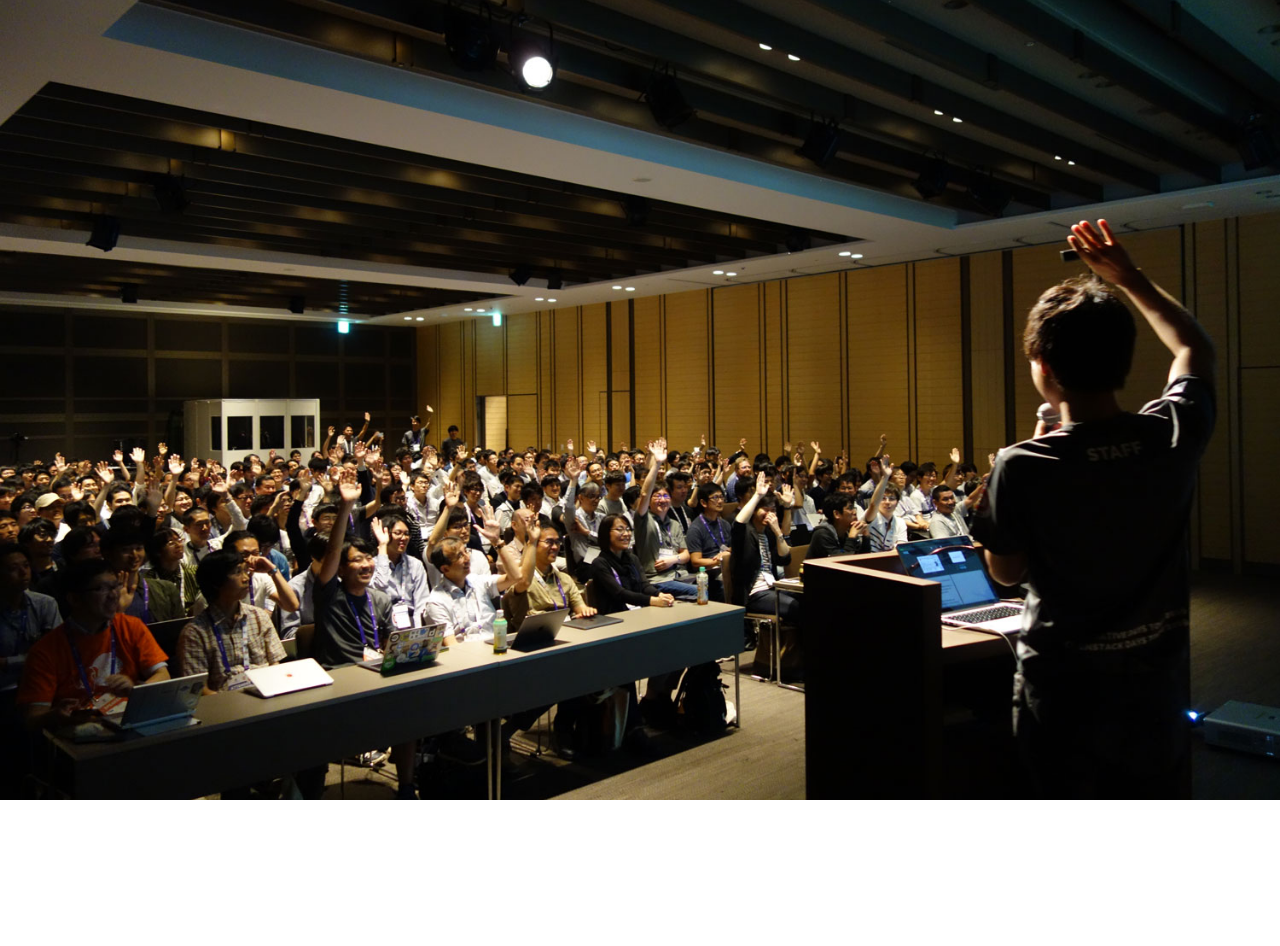
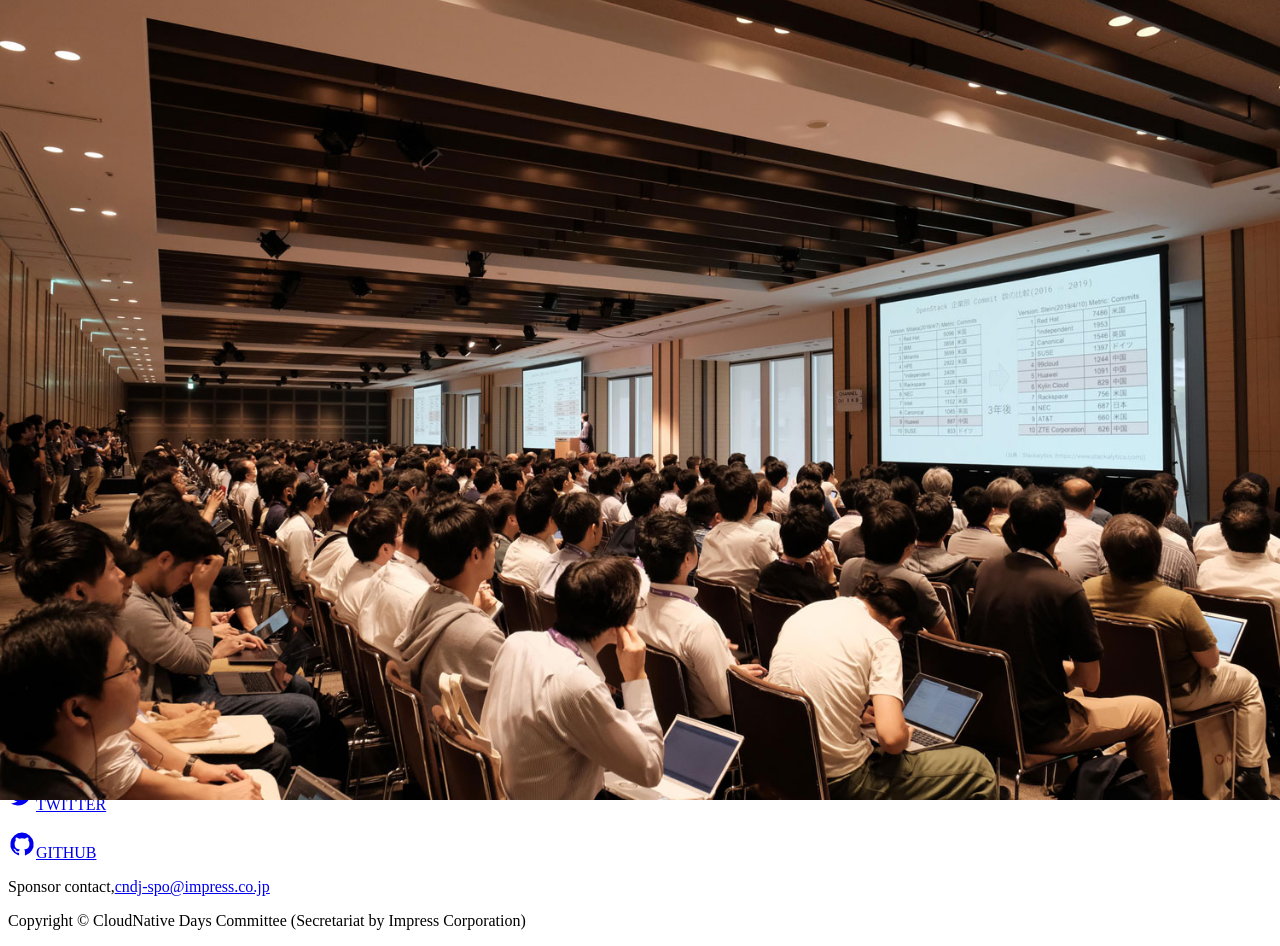
Before and after one commit to cloudnativedaysjp/website, a Next.js app: page / in a window 1280 px wide. Shown: the top 946 px of the page. Before the commit the page ends 800 px from the top, so only its background shows below. Built offline with nearby package versions, Linux system fonts and the light colour scheme.

Commit message:
add previousEventSection, contactSection

```diff
--- a/src/components/page/Lp2021/Lp2021.tsx
+++ b/src/components/page/Lp2021/Lp2021.tsx
@@ -14,7 +14,7 @@ export const Lp2021: React.FC = () => {
       </Head>
       <header></header>
       <section
-        id="sec-1"
+        id="sec-header-image"
         className="relative h-section flex justify-center items-center"
       >
         <Image
@@ -36,7 +36,7 @@ export const Lp2021: React.FC = () => {
           </a>
           <div className="pt-6">
             <a
-              href="#sec-2"
+              href="#sec-about"
               className="text-white w-14 h-14 flex justify-center items-center border-2 border-solid border-white rounded-full"
             >
               <KeyboardArrowDownIcon fontSize="large" />
@@ -45,7 +45,7 @@ export const Lp2021: React.FC = () => {
         </div>
       </section>
       <section
-        id="sec-2"
+        id="sec-about"
         className="bg-lp2021 flex justify-center items-center"
       >
         <div className="text-white w-180 py-48 text-center">
@@ -68,7 +68,7 @@ export const Lp2021: React.FC = () => {
         </div>
       </section>
       <section
-        id="sec-3"
+        id="sec-upcoming"
         className="relative h-140 flex justify-center items-center"
       >
         <Image
@@ -80,15 +80,132 @@ export const Lp2021: React.FC = () => {
           <h1 className="text-white text-3xl text-shadow-lg font-bold">
             Upcoming events
           </h1>
-          <span className="text-lg font-serif">
+          <p className="text-lg font-serif">
             <a
               href="https://event.cloudnativedays.jp/cndo2021"
-              className="text-green-400"
+              className="text-green-400 hover:text-green-600 transition-all"
             >
               CloudNative Days Spring 2021 ONLINE
             </a>
             <span className="text-white"> @ Online, March 11-12, 2021</span>
-          </span>
+          </p>
+        </div>
+      </section>
+      <section
+        id="sec-previous"
+        className="bg-lp2021 flex justify-center items-center"
+      >
+        <div className="text-white w-180 py-48 text-center">
+          <h1 className="text-white text-3xl font-bold">Previous events</h1>
+          <p className="pt-8 text-lg font-serif">See You Next Year!👋</p>
+          <p className="pt-8 text-lg font-serif">
+            <a
+              href="https://cndt2020.cloudnativedays.jp/"
+              className="text-green-400 hover:text-green-600 transition-all"
+            >
+              CloudNative Days Tokyo 2020
+            </a>
+            <span className="text-white"> @ Online, September 8-9, 2020</span>
+          </p>
+          <p className="pt-8 text-lg font-serif">
+            <a
+              href="https://cloudnativedays.jp/cndf2019/"
+              className="text-green-400 hover:text-green-600 transition-all"
+            >
+              CloudNative Days Fukuoka 2019
+            </a>
+            <span className="text-white"> @ ACROS Fukuoka, April 16, 2019</span>
+          </p>
+          <p className="pt-8 text-lg font-serif">
+            <a
+              href="https://cloudnativedays.jp/cndt2019/"
+              className="text-green-400 hover:text-green-600 transition-all"
+            >
+              CloudNative Days Tokyo 2019
+            </a>
+            <span className="text-white"> / </span>
+            <a
+              href="https://openstackdays.com/"
+              className="text-green-400 hover:text-green-600 transition-all"
+            >
+              OpenStack Days Tokyo 2019
+            </a>
+            <span className="text-white">
+              {' '}
+              @ Toranomon Hills Forum, July 22-23, 2019
+            </span>
+          </p>
+          <p className="pt-8 text-lg font-serif">
+            <a
+              href="https://cloudnativedays.jp/cndk2019/"
+              className="text-green-400 hover:text-green-600 transition-all"
+            >
+              CloudNative Days Kansai 2019
+            </a>
+            <span className="text-white">
+              {' '}
+              @ Congrès Convention Center, November 27-28, 2019
+            </span>
+          </p>
+        </div>
+      </section>
+      <section
+        id="sec-contact"
+        className="relative h-180 flex justify-center items-center"
+      >
+        <Image
+          src="/images/lp2021/section4-bg.jpeg"
+          layout="fill"
+          objectFit="cover"
+        />
+        <div className="relative flex items-center justify-between flex-col w-180 h-48 bg-blue-1000 bg-opacity-50">
+          <h1 className="text-white text-3xl text-shadow-lg font-bold">
+            Contact
+          </h1>
+          <p className="py-2 text-lg font-serif text-white">
+            You can contact us on the following social media!
+          </p>
+          <div className="flex justify-around w-80">
+            <a
+              className="w-36 h-12 border border-solid border-green-400 flex justify-center items-center hover:bg-green-400 text-green-400 hover:text-black transition-all"
+              href="https://twitter.com/cloudnativedays"
+            >
+              <p className="flex font-bold text-shadow-lg text-center text-xl">
+                <svg
+                  viewBox="0 0 24 24"
+                  width="28px"
+                  style={{ fill: 'currentColor' }}
+                >
+                  <path d="M22,5.8a8.49,8.49,0,0,1-2.36.64,4.13,4.13,0,0,0,1.81-2.27,8.21,8.21,0,0,1-2.61,1,4.1,4.1,0,0,0-7,3.74A11.64,11.64,0,0,1,3.39,4.62a4.16,4.16,0,0,0-.55,2.07A4.09,4.09,0,0,0,4.66,10.1,4.05,4.05,0,0,1,2.8,9.59v.05a4.1,4.1,0,0,0,3.3,4A3.93,3.93,0,0,1,5,13.81a4.9,4.9,0,0,1-.77-.07,4.11,4.11,0,0,0,3.83,2.84A8.22,8.22,0,0,1,3,18.34a7.93,7.93,0,0,1-1-.06,11.57,11.57,0,0,0,6.29,1.85A11.59,11.59,0,0,0,20,8.45c0-.17,0-.35,0-.53A8.43,8.43,0,0,0,22,5.8Z" />
+                </svg>
+                <span className="pl-1">TWITTER</span>
+              </p>
+            </a>
+            <a
+              className="w-36 h-12 border border-solid border-green-400 flex justify-center items-center hover:bg-green-400 text-green-400 hover:text-black transition-all"
+              href="https://github.com/cloudnativedaysjp"
+            >
+              <p className="flex font-bold text-shadow-lg text-center text-xl">
+                <svg
+                  viewBox="0 0 24 24"
+                  width="28px"
+                  style={{ fill: 'currentColor' }}
+                >
+                  <path d="M12,2.2467A10.00042,10.00042,0,0,0,8.83752,21.73419c.5.08752.6875-.21247.6875-.475,0-.23749-.01251-1.025-.01251-1.86249C7,19.85919,6.35,18.78423,6.15,18.22173A3.636,3.636,0,0,0,5.125,16.8092c-.35-.1875-.85-.65-.01251-.66248A2.00117,2.00117,0,0,1,6.65,17.17169a2.13742,2.13742,0,0,0,2.91248.825A2.10376,2.10376,0,0,1,10.2,16.65923c-2.225-.25-4.55-1.11254-4.55-4.9375a3.89187,3.89187,0,0,1,1.025-2.6875,3.59373,3.59373,0,0,1,.1-2.65s.83747-.26251,2.75,1.025a9.42747,9.42747,0,0,1,5,0c1.91248-1.3,2.75-1.025,2.75-1.025a3.59323,3.59323,0,0,1,.1,2.65,3.869,3.869,0,0,1,1.025,2.6875c0,3.83747-2.33752,4.6875-4.5625,4.9375a2.36814,2.36814,0,0,1,.675,1.85c0,1.33752-.01251,2.41248-.01251,2.75,0,.26251.1875.575.6875.475A10.0053,10.0053,0,0,0,12,2.2467Z" />
+                </svg>
+                <span className="pl-1">GITHUB</span>
+              </p>
+            </a>
+          </div>
+          <p className="text-lg font-serif">
+            <span className="text-white">Sponsor contact,</span>
+            <a
+              href="mailto:cndj-spo@impress.co.jp"
+              className="text-green-400 hover:text-green-600 transition-all"
+            >
+              cndj-spo@impress.co.jp
+            </a>
+          </p>
         </div>
       </section>
       <footer className="text-center py-14 bg-lp2021">
--- a/tailwind.config.js
+++ b/tailwind.config.js
@@ -12,6 +12,7 @@ module.exports = {
       height: {
         section: '70rem',
         140: '35rem',
+        180: '45rem',
       },
       width: {
         140: '35rem',
```
